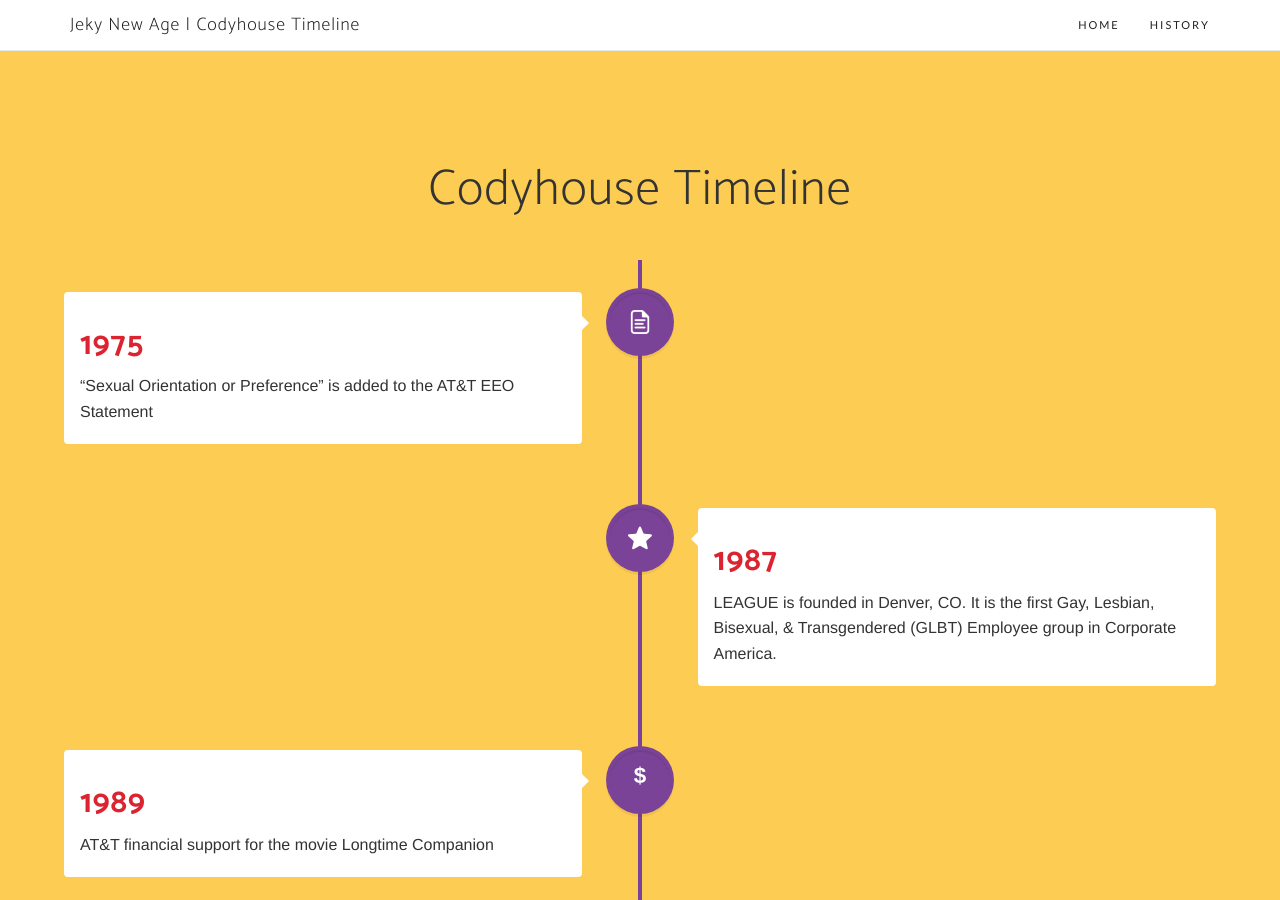
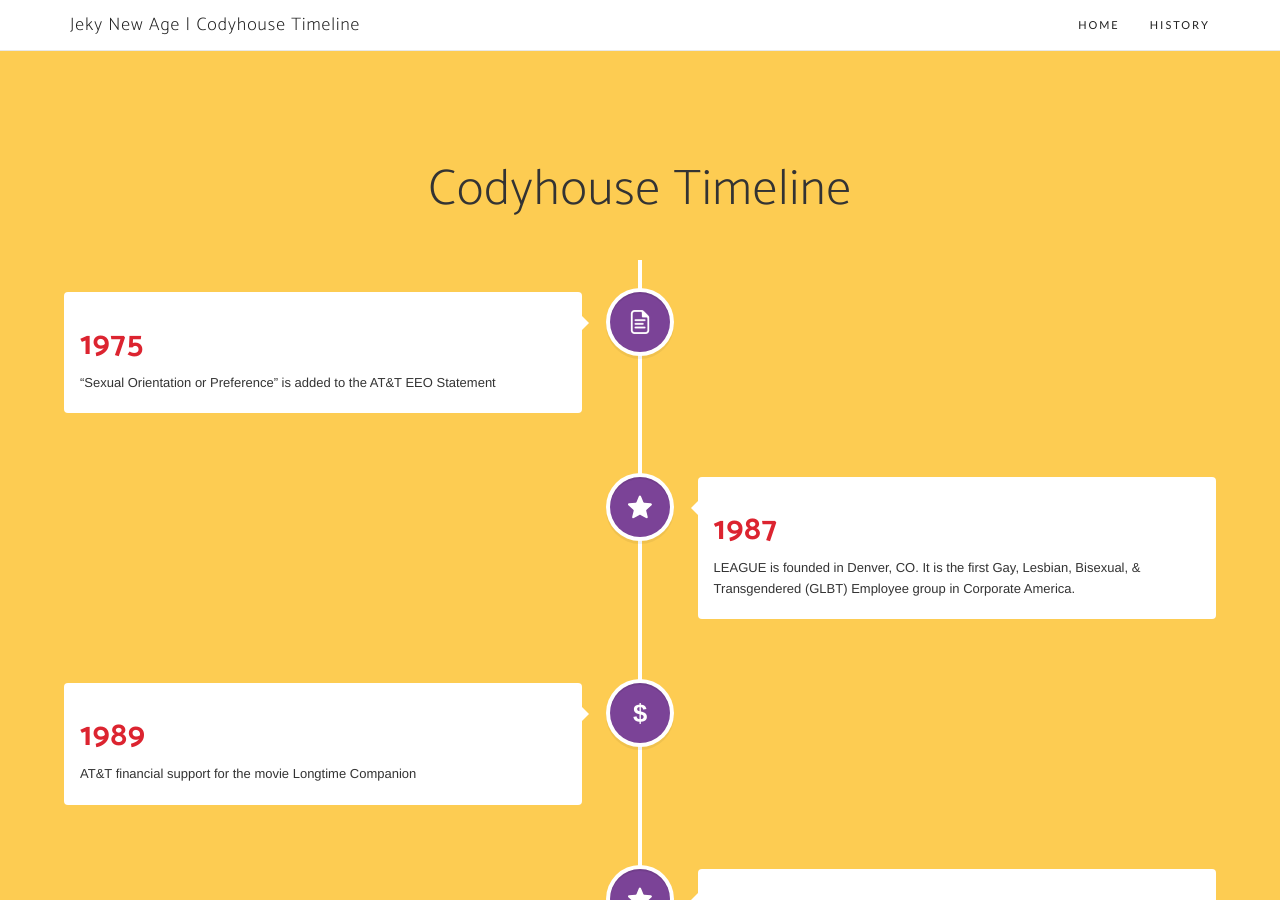
Before and after one commit to valenemendiola/valenemendiola.github.io, a Jekyll site: the page built from history/codyhouse.html, in a window 1280 px wide and 900 px high, scrolled down 878 px. Built offline with Jekyll 4.4.1, drawn with Linux system fonts in a browser that asks for light colours; nearby versions of some CDN libraries; some web fonts are replaced.

Commit message:
updated codyhouse for mobile

```diff
--- a/css/style.css
+++ b/css/style.css
@@ -34,7 +34,7 @@
   left: 18px;
   height: 100%;
   width: 4px;
-  background: #7b4397; /* #d7e4ed */
+  background: #fff; /* #d7e4ed */
 }
 @media only screen and (min-width: 1170px) {
   #cd-timeline {
@@ -81,7 +81,7 @@
   width: 40px;
   height: 40px;
   border-radius: 50%;
-  box-shadow: 0 0 0 4px #7b4397, inset 0 2px 0 rgba(0, 0, 0, 0.08), 0 3px 0 4px rgba(0, 0, 0, 0.05);
+  box-shadow: 0 0 0 4px #fff, inset 0 2px 0 rgba(0, 0, 0, 0.08), 0 3px 0 4px rgba(0, 0, 0, 0.05);
 }
 .cd-timeline-img img {
   display: block;
@@ -97,15 +97,6 @@
   background: #7b4397; /* #7b4397 */
 }
 
-.cd-timeline-img.cd-purple p{
-	line-height:1.25em;
-	font-size:1.4em;
-	text-align: center;
-	font-weight:bold;
-	margin-top: 12px;
-	color: white;
-}
-
 .cd-timeline-img-last {
   background: #7b4397;
   position: absolute;
@@ -114,7 +105,7 @@
   width: 75px;
   height: 75px;
   border-radius: 50%;
-  box-shadow: 0 0 0 4px #7b4397, inset 0 2px 0 rgba(0, 0, 0, 0.08), 0 3px 0 4px rgba(0, 0, 0, 0.05);
+  box-shadow: 0 0 0 4px #fff, inset 0 2px 0 rgba(0, 0, 0, 0.08), 0 3px 0 4px rgba(0, 0, 0, 0.05);
 }
 
 .cd-timeline-img-last.cd-purple p{
@@ -122,10 +113,9 @@
 	font-size:1.4em;
 	text-align: center;
 	font-weight:bold;
-	margin-top: 21px;
+	margin-top: 25px;
 	color: white;
 }
-
 
 .cd-timeline-img.cd-lpurple {
   background: #d8bfd8; /* #7b4397 */
@@ -267,20 +257,80 @@
   border: 7px solid transparent;
   border-right: 7px solid white;
 }
-@media only screen and (min-width: 768px) {
-  .cd-timeline-content h2 {
-    font-size: 20px;
-    font-size: 2em; /* 1.25rem */
-  }
+@media only screen and (max-width: 768px) {
+	.cd-timeline-content h2 {
+		color: #dc2430;
+		font-weight: bold;
+		font-size: 1.25em;
+	}
   .cd-timeline-content p {
-    font-size: 16px;
-    font-size: 1rem;
+    font-size: 14px;
   }
   .cd-timeline-content .cd-read-more, .cd-timeline-content .cd-date {
     font-size: 14px;
     font-size: 0.875rem;
   }
+	.cd-timeline-img.cd-purple p{
+		line-height:1.25em;
+		font-size:1.2em;
+		text-align: center;
+		font-weight:bold;
+		margin-top: 9px;
+		color: white;
+	}
+	.cd-timeline-img-last {
+		background: #7b4397;
+		position: absolute;
+		top: 0;
+		left: 0;
+		width: 40px;
+		height: 40px;
+		border-radius: 50%;
+		box-shadow: 0 0 0 4px #fff, inset 0 2px 0 rgba(0, 0, 0, 0.08), 0 3px 0 4px rgba(0, 0, 0, 0.05);
+	}
+
+	.cd-timeline-img-last.cd-purple p{
+		font-size: 13px;
+		text-align: center;
+		font-weight:bold;
+		margin-top: 11px;
+		color: white;
+	}
 }
+
+@media only screen and (min-width: 768px) {
+
+	.cd-timeline-img.cd-purple p{
+		line-height:1.25em;
+		font-size:1.2em;
+		text-align: center;
+		font-weight:bold;
+		margin-top: 9px;
+		color: white;
+	}
+
+	.cd-timeline-img-last {
+		background: #7b4397;
+		position: absolute;
+		top: 0;
+		left: 0;
+		width: 40px;
+		height: 40px;
+		border-radius: 50%;
+		box-shadow: 0 0 0 4px #fff, inset 0 2px 0 rgba(0, 0, 0, 0.08), 0 3px 0 4px rgba(0, 0, 0, 0.05);
+	}
+
+	.cd-timeline-img-last.cd-purple p{
+		font-size: 13px;
+		text-align: center;
+		font-weight:bold;
+		margin-top: 11px;
+		color: white;
+	}
+}
+
+
+
 @media only screen and (min-width: 1170px) {
   .cd-timeline-content {
     margin-left: 0;
@@ -296,6 +346,34 @@
   .cd-timeline-content .cd-read-more {
     float: left;
   }
+	.cd-timeline-img.cd-purple p{
+		line-height:1.25em;
+		font-size:1.6em;
+		text-align: center;
+		font-weight:bold;
+		margin-top: 14px;
+		color: white;
+	}
+
+	.cd-timeline-img-last {
+		background: #7b4397;
+		position: absolute;
+		top: 0;
+		left: 46.7%;
+		width: 78px;
+		height: 78px;
+		border-radius: 50%;
+		box-shadow: 0 0 0 4px #fff, inset 0 2px 0 rgba(0, 0, 0, 0.08), 0 3px 0 4px rgba(0, 0, 0, 0.05);
+	}
+
+	.cd-timeline-img-last.cd-purple p{
+		line-height:1.25em;
+		font-size:1.4em;
+		text-align: center;
+		font-weight:bold;
+		margin-top: 25px;
+		color: white;
+	}
   .cd-timeline-content .cd-date {
     position: absolute;
     width: 100%;
```
Also changed, not shown: 2 other files.
